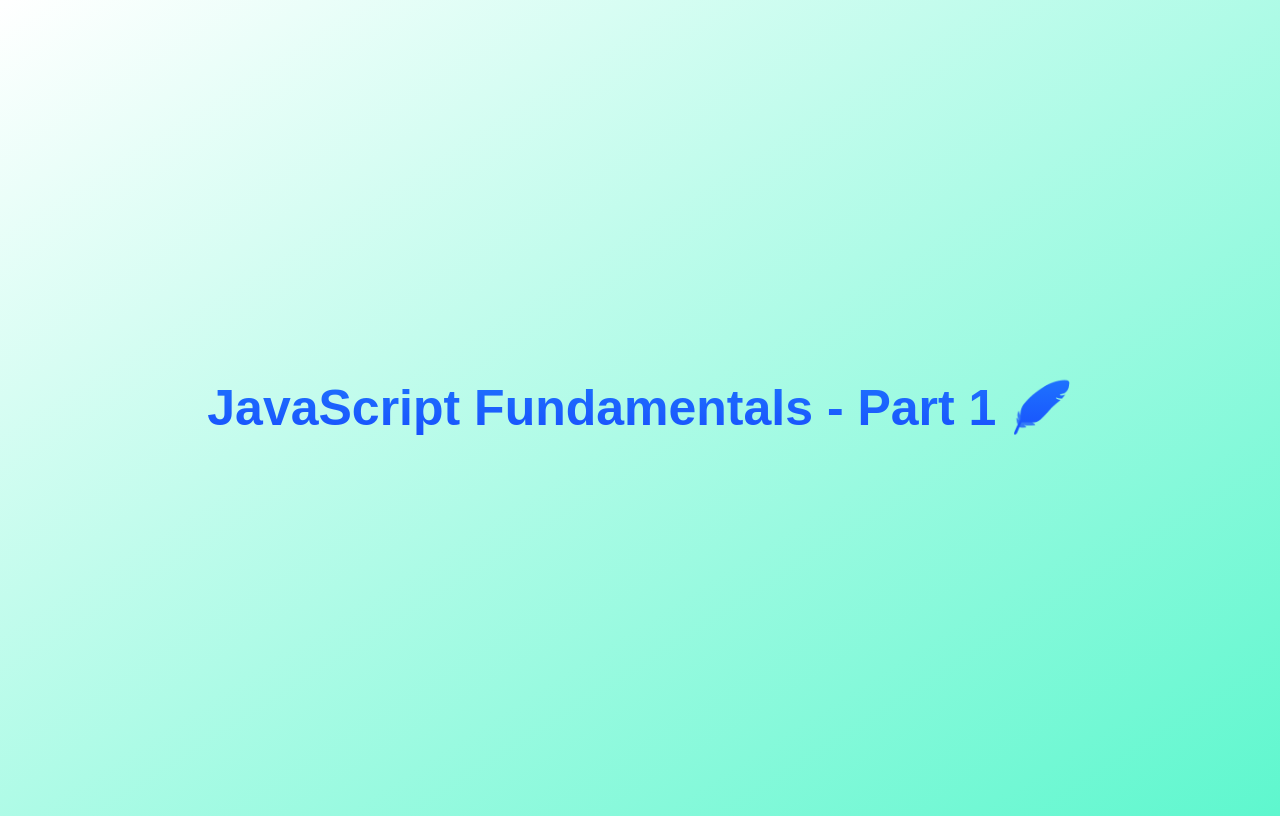
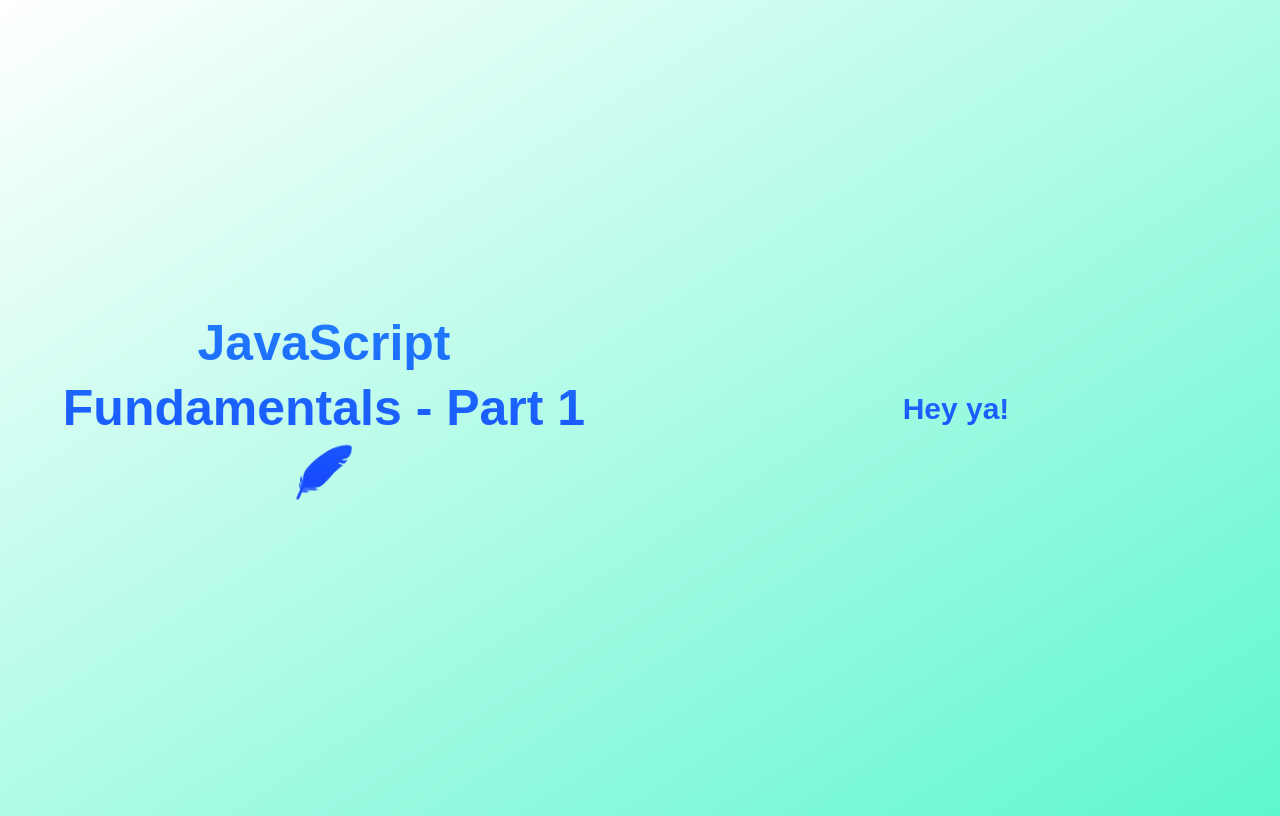
Before and after one commit to AbhishekSingh0901/LearningJavaScript, a plain HTML site: page funmentals-1/index.html in a window 1280 px wide. Drawn offline with Linux system fonts and the light colour scheme.

Commit message:
added h2 heading and updated css accordingly

```diff
--- a/funmentals-1/index.html
+++ b/funmentals-1/index.html
@@ -9,7 +9,7 @@
   </head>
   <body>
     <h1>JavaScript Fundamentals - Part 1 🪶</h1>
-
+    <h2>Hey ya!</h2>
     <script src="script.js"></script>
   </body>
 </html>
--- a/funmentals-1/style.css
+++ b/funmentals-1/style.css
@@ -15,3 +15,14 @@ h1 {
   -webkit-background-clip: text;
   -webkit-text-fill-color: transparent;
 }
+h2 {
+  font-family: sans-serif;
+  font-size: 30px;
+  line-height: 1.3;
+  width: 100%;
+  padding: 30px;
+  text-align: center;
+  background: -webkit-linear-gradient(rgb(34, 134, 255), rgb(20, 59, 252));
+  -webkit-background-clip: text;
+  -webkit-text-fill-color: transparent;
+}
```
